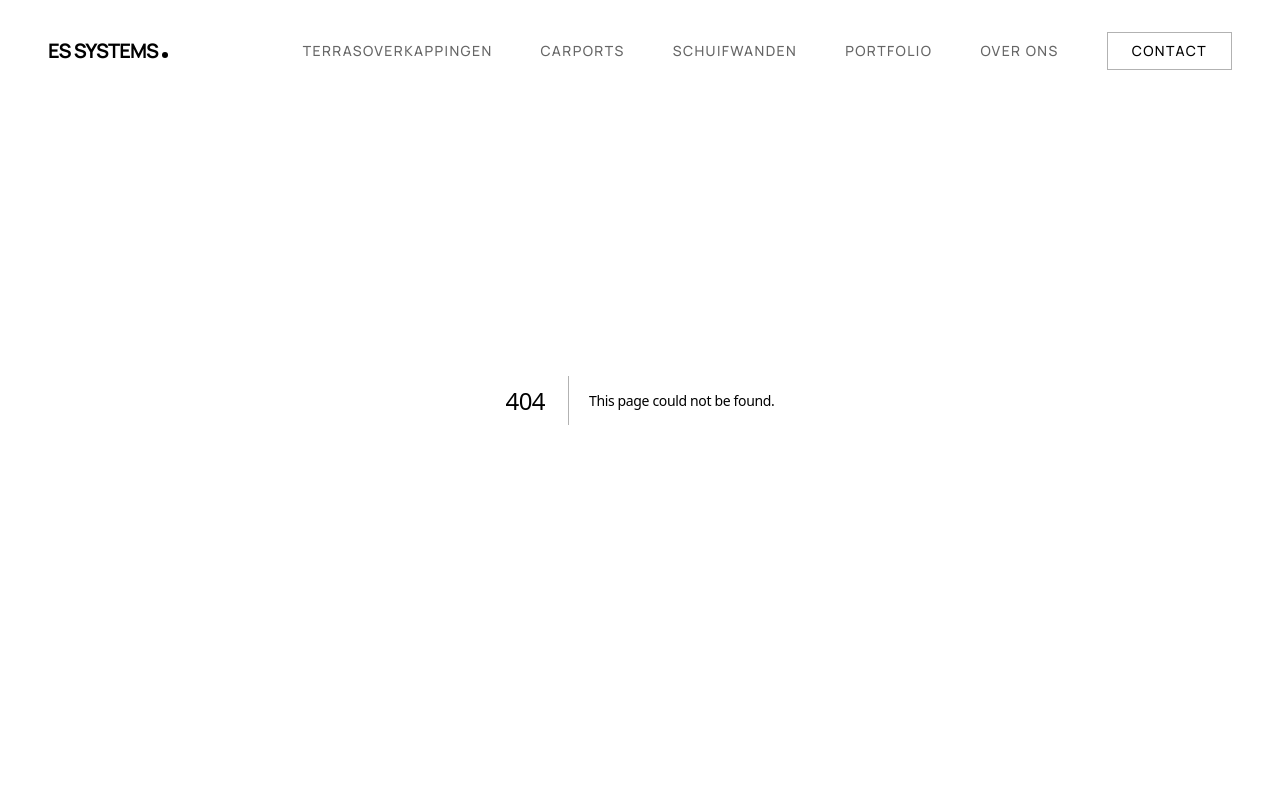
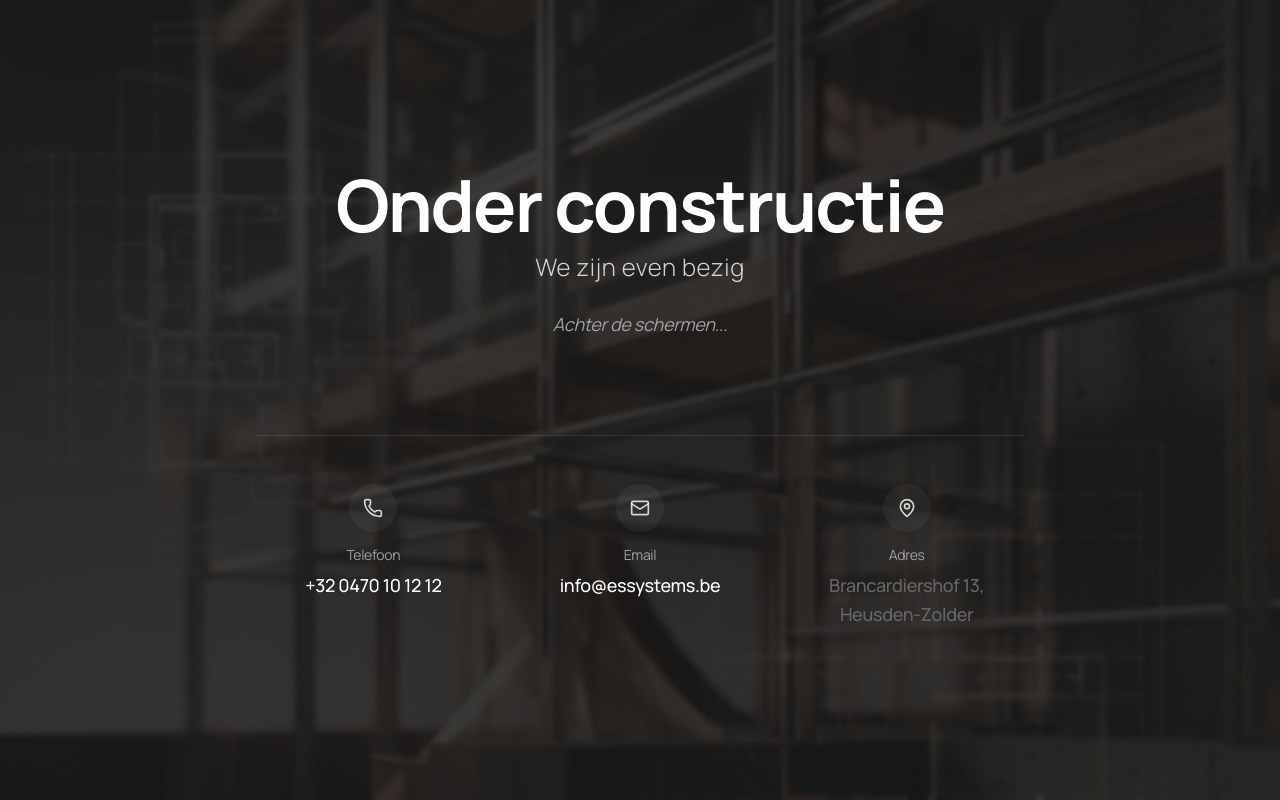
Before and after one commit to xBeto/es-systems, a Next.js app: page /maintenance in a window 1280 px wide. Before the commit this address had no page. Shown: the top 800 px of the page. Built offline with nearby package versions, Linux system fonts and the light colour scheme.

Commit message:
maintenance

```diff
--- /dev/null
+++ b/app/(website)/layout.tsx
@@ -0,0 +1,17 @@
+
+import { SiteHeader } from "@/components/site-header";
+import { SiteFooter } from "@/components/site-footer";
+
+export default function WebsiteLayout({
+    children,
+}: {
+    children: React.ReactNode;
+}) {
+    return (
+        <>
+            <SiteHeader />
+            <main className="flex-1">{children}</main>
+            <SiteFooter />
+        </>
+    );
+}
--- a/app/layout.tsx
+++ b/app/layout.tsx
@@ -16,8 +16,7 @@ export const metadata: Metadata = {
   },
 };
 
-import { SiteHeader } from "@/components/site-header";
-import { SiteFooter } from "@/components/site-footer";
+
 
 export default function RootLayout({
   children,
@@ -30,9 +29,7 @@ export default function RootLayout({
         className={`${manrope.variable} antialiased min-h-screen flex flex-col bg-background text-foreground`}
         style={{ fontFamily: "var(--font-manrope), system-ui, sans-serif" }}
       >
-        <SiteHeader />
-        <main className="flex-1">{children}</main>
-        <SiteFooter />
+        {children}
       </body>
     </html>
   );
--- /dev/null
+++ b/app/maintenance/page.tsx
@@ -0,0 +1,75 @@
+
+import Image from "next/image";
+import { Phone, Mail, MapPin } from "lucide-react";
+
+export default function MaintenancePage() {
+    return (
+        <div className="min-h-screen flex flex-col items-center justify-center bg-neutral-900 text-white relative overflow-hidden">
+            {/* Background Image */}
+            <div className="absolute inset-0 z-0 opacity-40">
+                <Image
+                    src="/maintenance-cover.png"
+                    alt="Under Construction"
+                    fill
+                    className="object-cover"
+                    priority
+                />
+                <div className="absolute inset-0 bg-neutral-900/60 backdrop-blur-[2px]" />
+            </div>
+
+            {/* Content */}
+            <div className="relative z-10 flex flex-col items-center text-center p-6 lg:p-12 max-w-4xl w-full animate-in fade-in slide-in-from-bottom-8 duration-1000">
+                <div className="space-y-6 mb-12">
+                    <h1 className="text-5xl md:text-7xl font-bold tracking-tight text-white mb-2">
+                        Onder constructie
+                    </h1>
+                    <p className="text-xl md:text-2xl text-neutral-300 font-light tracking-wide">
+                        We zijn even bezig
+                    </p>
+                    <p className="text-lg text-neutral-400 italic">
+                        Achter de schermen...
+                    </p>
+                </div>
+
+                {/* Contact Info */}
+                <div className="grid grid-cols-1 md:grid-cols-3 gap-8 mt-12 w-full max-w-3xl border-t border-white/10 pt-12">
+                    <div className="flex flex-col items-center gap-3 group">
+                        <div className="w-12 h-12 rounded-full bg-white/5 flex items-center justify-center group-hover:bg-white/10 transition-colors">
+                            <Phone className="w-5 h-5 text-white/80" />
+                        </div>
+                        <div className="text-center">
+                            <p className="text-sm text-neutral-400 mb-1">Telefoon</p>
+                            <a href="tel:+320470101212" className="text-lg font-medium hover:text-white transition-colors">
+                                +32 0470 10 12 12
+                            </a>
+                        </div>
+                    </div>
+
+                    <div className="flex flex-col items-center gap-3 group">
+                        <div className="w-12 h-12 rounded-full bg-white/5 flex items-center justify-center group-hover:bg-white/10 transition-colors">
+                            <Mail className="w-5 h-5 text-white/80" />
+                        </div>
+                        <div className="text-center">
+                            <p className="text-sm text-neutral-400 mb-1">Email</p>
+                            <a href="mailto:info@essystems.be" className="text-lg font-medium hover:text-white transition-colors">
+                                info@essystems.be
+                            </a>
+                        </div>
+                    </div>
+
+                    <div className="flex flex-col items-center gap-3 group">
+                        <div className="w-12 h-12 rounded-full bg-white/5 flex items-center justify-center group-hover:bg-white/10 transition-colors">
+                            <MapPin className="w-5 h-5 text-white/80" />
+                        </div>
+                        <div className="text-center">
+                            <p className="text-sm text-neutral-400 mb-1">Adres</p>
+                            <p className="text-lg font-medium">
+                                Brancardiershof 13, <br /> Heusden-Zolder
+                            </p>
+                        </div>
+                    </div>
+                </div>
+            </div>
+        </div>
+    );
+}
--- /dev/null
+++ b/middleware.ts
@@ -0,0 +1,35 @@
+import { NextResponse } from 'next/server'
+import type { NextRequest } from 'next/server'
+
+export function middleware(request: NextRequest) {
+    const path = request.nextUrl.pathname
+
+    // Define paths that are accessible without maintenance mode
+    // This typically includes static files, api routes if needed, and the maintenance page itself
+    if (
+        path.startsWith('/_next') ||
+        path.startsWith('/static') ||
+        path.startsWith('/api') ||
+        path === '/maintenance' ||
+        path === '/maintenance-cover.png' ||
+        path === '/favicon.ico'
+    ) {
+        return NextResponse.next()
+    }
+
+    // Redirect to maintenance page
+    return NextResponse.redirect(new URL('/maintenance', request.url))
+}
+
+export const config = {
+    matcher: [
+        /*
+         * Match all request paths except for the ones starting with:
+         * - api (API routes)
+         * - _next/static (static files)
+         * - _next/image (image optimization files)
+         * - favicon.ico (favicon file)
+         */
+        '/((?!api|_next/static|_next/image|favicon.ico).*)',
+    ],
+}
```
Also changed, not shown: app/(website)/carports/page.tsx (renamed from app/carports/page.tsx), app/(website)/over-ons/page.tsx (renamed from app/over-ons/page.tsx), app/(website)/page.tsx (renamed from app/page.tsx), app/(website)/portfolio/page.tsx (renamed from app/portfolio/page.tsx), app/(website)/schuifwanden/page.tsx (renamed from app/schuifwanden/page.tsx), app/(website)/terrasoverkappingen/page.tsx (renamed from app/terrasoverkappingen/page.tsx), public/maintenance-cover.png (added).
